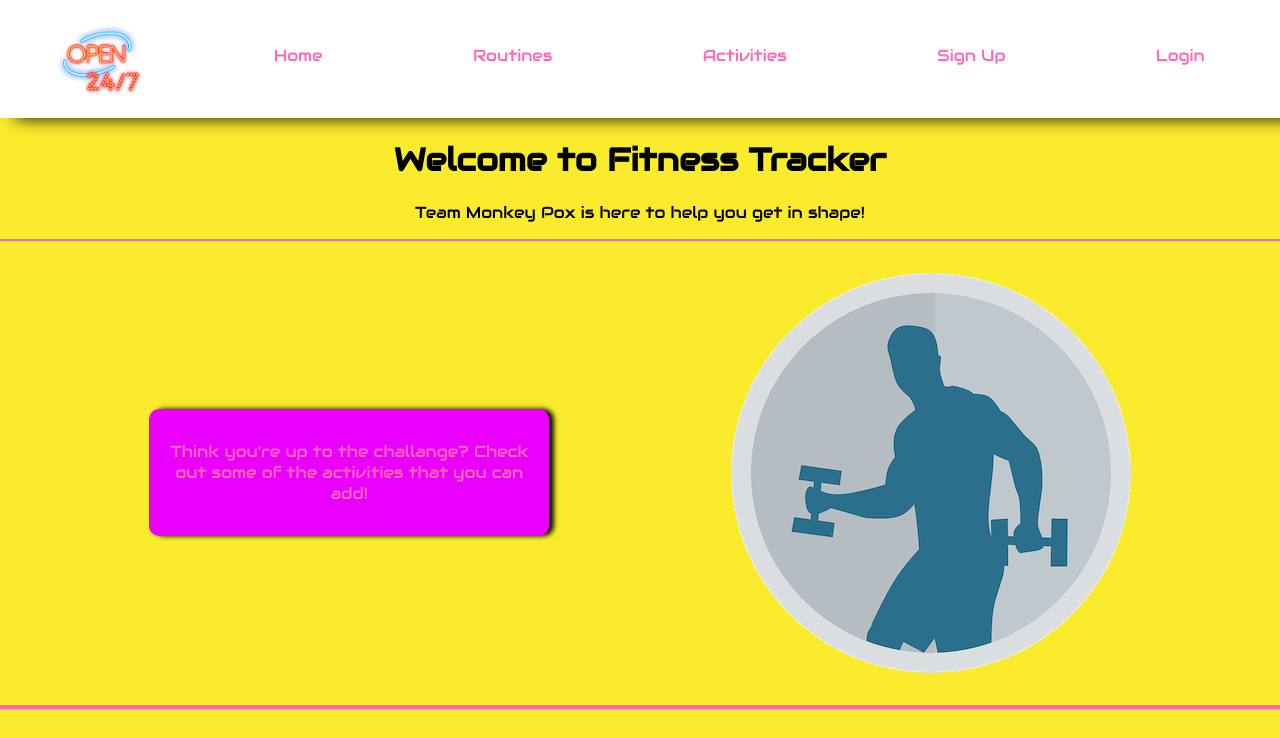
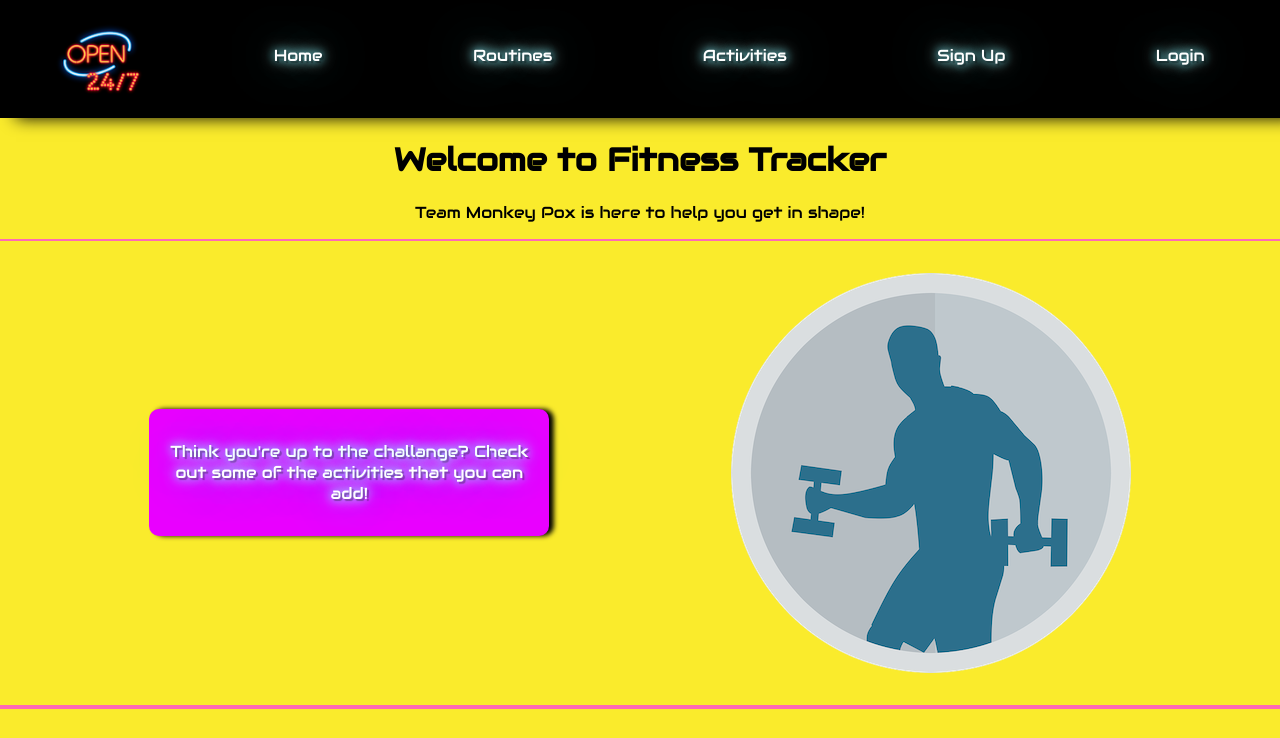
Before and after one commit to mubashirb/strangersThingsDemo, a React app: page public/index.html in a window 1280 px wide. Shown: the top 738 px of the page. Built offline with nearby package versions, Linux system fonts and the light colour scheme.

Commit message:
feat: neon navbar

```diff
--- a/public/index.css
+++ b/public/index.css
@@ -11,12 +11,13 @@
 }
 
 a:link{
-    color:hotpink;
+    color: white;
+    text-shadow: 2px 2px 1px rgba(0,0,0,0.3), 0 0px 15px #fff, 0 0 10px #38eeff, 0 0 50px #38eeff;
     text-decoration: none;
 }
 
 a:visited {
-    color:hotpink;
+    color:lightblue;
 }
 
 
@@ -100,24 +101,27 @@ h1 {
     display: flex;
     justify-content: space-around;
     box-shadow: 1em 0 1em black;
-    background-color: White;
+    background-color: black;
     padding-bottom: 15px;
     padding-top: 15px;
-
+    text-shadow: #38eeff;
 }
-
-
 
 .link2 {
     border:0cm 2px solid;
     padding: 20px;
     text-align: center;
     padding-top: 30px;
+
 }
 .link2:hover {
-    box-shadow: .1em 0 .1em black;
+    box-shadow: .5em 0 .5em lightblue;
 }
-
+.logOut{
+color: red;
+text-shadow: 2px 2px 1px rgba(0,0,0,0.3), 0 0px 15px #fff, 0 0 10px #e70a0a, 0 0 50px #e70a0a;
+text-decoration: none;
+{
 
 /*end of nav bar*/
 
--- a/src/components/Navbar.js
+++ b/src/components/Navbar.js
@@ -27,7 +27,7 @@ export default function Navbar({loggedIn, Logout}){
         !loggedIn?<Link className="link2" to="Register"> Sign Up</Link>:null
         }
         {
-        !loggedIn?<Link className="link2" to="Login"> Login </Link>: <span className="link" onClick={Logout}> Logout </span>
+        !loggedIn?<Link className="link2" to="Login"> Login </Link>: <span className="logOut" onClick={Logout}> Logout </span>
         }
 </div>
         </>
--- a/src/components/Routines.js
+++ b/src/components/Routines.js
@@ -162,12 +162,6 @@ export default function Routines({ token, loggedIn, userId, routines, setRoutine
                 }) : null
                 }
             </div>
-
-
-
-
-
-
         </>
     )
 }
```
